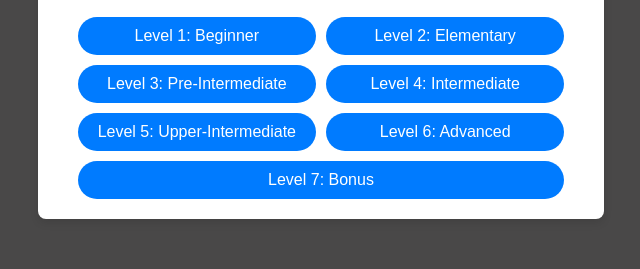
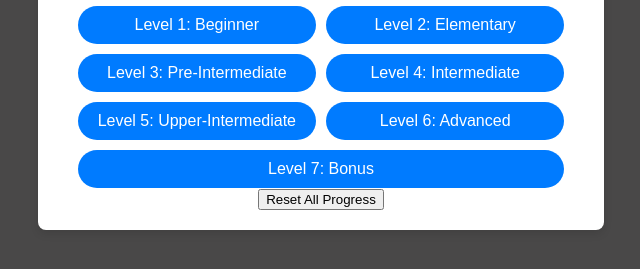
Before and after one commit to vol1ng/techprog, a plain HTML site: page game.html in a window 1280 px wide. Shown: the part 369-638 px from the top of the page, without its empty margins (319-959 px from the left). Drawn offline with Linux system fonts and the light colour scheme.

Commit message:
Update game.html

```diff
--- a/game.html
+++ b/game.html
@@ -38,6 +38,7 @@
           <button class="level-btn" data-level="6">Level 6: Advanced</button>
           <button class="level-btn" data-level="7">Level 7: Bonus</button>
         </div>
+        <button id="resetProgress" class="reset-btn">Reset All Progress</button>
       </div>
     </div>
     <script src="switchTheme.js"></script>
```
